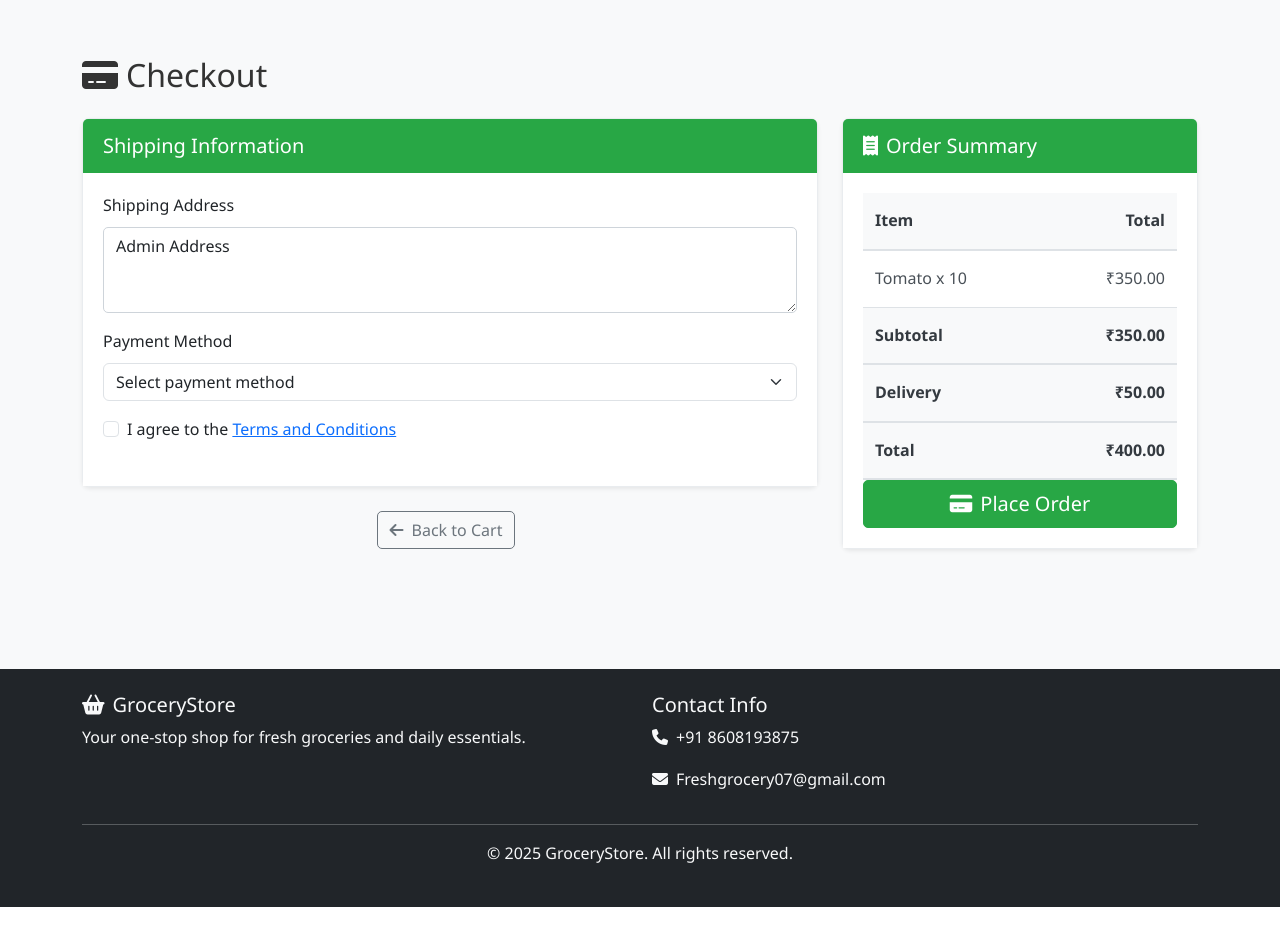
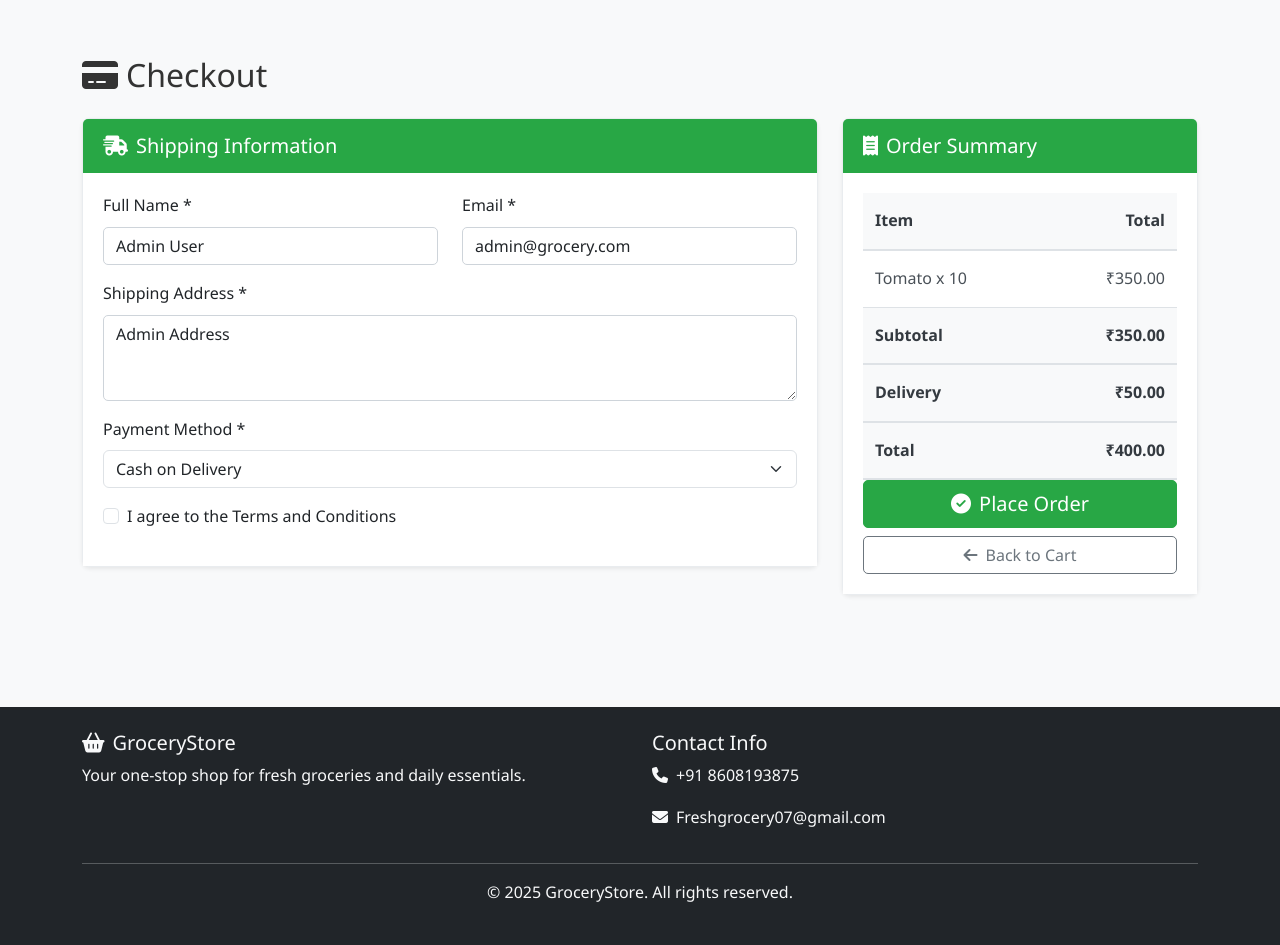
Before and after one commit to YugaBharathi29/grocery-store-app, a Flask app: page /checkout in a window 1280 px wide. Shown: the part 64-1009 px from the top of the page. Before the commit the page ends 971 px from the top, so only its background shows below. Run offline with Flask 3, Linux system fonts and the light colour scheme; a user stored in the database is signed in; tables that the repository leaves empty hold one stand-in row (values such as "Sample post").

Commit message:
Update checkout.html

```diff
--- a/templates/checkout.html
+++ b/templates/checkout.html
@@ -1,4 +1,3 @@
-<!-- templates/checkout.html -->
 {% extends "base.html" %}
 
 {% block title %}Checkout - {{ super() }}{% endblock %}
@@ -20,47 +19,57 @@
         {% endif %}
     {% endwith %}
 
+    <form id="checkout-form" action="{{ url_for('checkout') }}" method="POST">
         <div class="row">
             <div class="col-lg-8">
                 <div class="card shadow-sm mb-4">
-                <div class="card-header">
-                    <h5>Shipping Information</h5>
+                    <div class="card-header bg-light">
+                        <h5 class="mb-0">
+                            <i class="fas fa-shipping-fast me-2"></i>Shipping Information
+                        </h5>
                     </div>
                     <div class="card-body">
-                    <form id="checkout-form" action="{{ url_for('checkout') }}" method="POST">
-                        <div class="mb-3">
-                            <label for="shipping_address" class="form-label">Shipping Address</label>
-                            <textarea class="form-control" id="shipping_address" name="shipping_address" rows="3" required>{{ user.address if user else '' }}</textarea>
+                        <div class="row mb-3">
+                            <div class="col-md-6">
+                                <label for="full_name" class="form-label">Full Name *</label>
+                                <input type="text" class="form-control" id="full_name" name="full_name"
+                                       value="{{ user.full_name if user else '' }}" readonly>
+                            </div>
+                            <div class="col-md-6">
+                                <label for="email" class="form-label">Email *</label>
+                                <input type="email" class="form-control" id="email" name="email"
+                                       value="{{ user.email if user else '' }}" readonly>
+                            </div>
                         </div>
 
                         <div class="mb-3">
-                            <label for="payment_method" class="form-label">Payment Method</label>
+                            <label for="shipping_address" class="form-label">Shipping Address *</label>
+                            <textarea class="form-control" id="shipping_address" name="shipping_address"
+                                      rows="3" required placeholder="Enter your complete shipping address">{{ user.address if user else '' }}</textarea>
+                        </div>
+
+                        <div class="mb-3">
+                            <label for="payment_method" class="form-label">Payment Method *</label>
                             <select class="form-select" id="payment_method" name="payment_method" required>
                                 <option value="">Select payment method</option>
-                                <option value="COD">Cash on Delivery</option>
+                                <option value="Cash on Delivery" selected>Cash on Delivery</option>
                                 <option value="UPI">UPI Payment</option>
                                 <option value="Card">Credit/Debit Card</option>
                             </select>
                         </div>
 
-                        <div class="form-check mb-4">
+                        <div class="form-check mb-3">
                             <input class="form-check-input" type="checkbox" id="terms" required>
                             <label class="form-check-label" for="terms">
-                                I agree to the <a href="{{ url_for('terms') }}">Terms and Conditions</a>
+                                I agree to the Terms and Conditions
                             </label>
                         </div>
                     </div>
                 </div>
-
-            <div class="text-center mb-4">
-                <a href="{{ url_for('cart') }}" class="btn btn-outline-secondary me-2">
-                    <i class="fas fa-arrow-left me-2"></i>Back to Cart
-                </a>
-            </div>
             </div>
 
             <div class="col-lg-4">
-            <div class="card shadow-sm">
+                <div class="card shadow-sm mb-3">
                     <div class="card-header bg-primary text-white">
                         <h5 class="mb-0">
                             <i class="fas fa-receipt me-2"></i>Order Summary
@@ -104,24 +113,29 @@
                             </table>
                         </div>
 
-                    <!-- Fixed Place Order Button -->
-                    <button type="submit" class="btn btn-success btn-lg w-100">
-                        <i class="fas fa-credit-card me-2"></i>Place Order
+                        <button type="submit" class="btn btn-success btn-lg w-100 mb-2">
+                            <i class="fas fa-check-circle me-2"></i>Place Order
                         </button>
+
+                        <a href="{{ url_for('cart') }}" class="btn btn-outline-secondary w-100">
+                            <i class="fas fa-arrow-left me-2"></i>Back to Cart
+                        </a>
                     </div>
                 </div>
             </div>
         </div>
-    </form> <!-- Close form tag -->
+    </form>
 </div>
 
 <script>
 document.addEventListener('DOMContentLoaded', function() {
+    console.log('Checkout page loaded');
+
     const form = document.getElementById('checkout-form');
     if (form) {
         form.addEventListener('submit', function(e) {
-            console.log('Form submitted');
-            // No preventDefault - let it submit normally
+            console.log('Form is being submitted');
+            // Let it submit normally
         });
     }
 });
```
Lines whose indentation alone changed are shown as unchanged.
